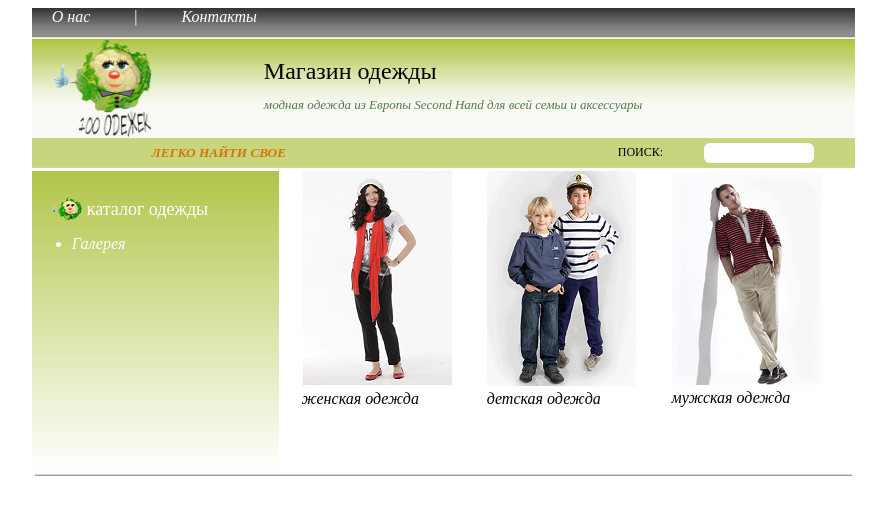
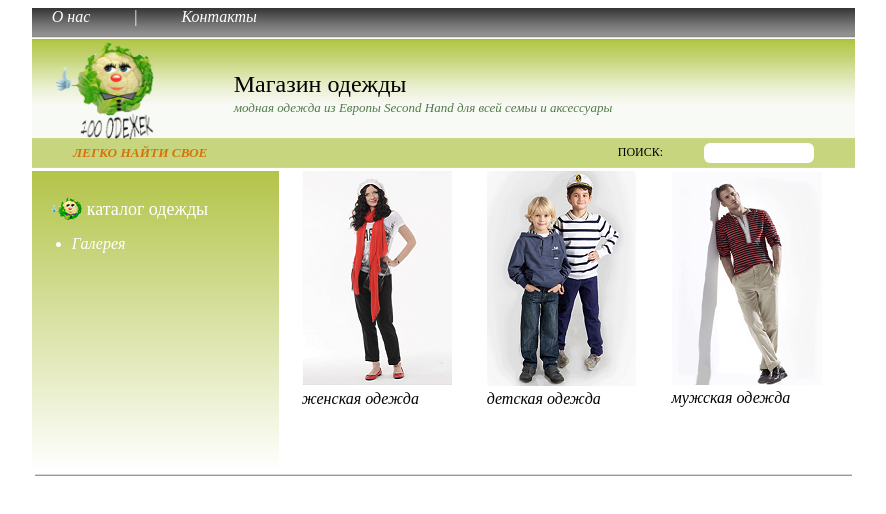
Before and after one commit to VlVl/kapusta, a website: page views/index.html in a window 1280 px wide. Shown: the top 514 px of the page, without its empty margins (198-1084 px from the left). Drawn offline with nearby package versions, Linux system fonts and the light colour scheme; files that its build step writes are made by us from their sources; files whose address does not match are found by name.

Commit message:
header dis->table

```diff
--- a/static/css/style.css
+++ b/static/css/style.css
@@ -22,31 +22,35 @@ body {
     	background-image: url(../img/logodiv.png);
     	background-repeat: repeat-x;
 }
+.header a img {
+    border: none;
+}
+
 .texts {
     position : relative;
-    left : 10%;
-    top : 0;
-    z-index:2;
+    /*left : 10%;*/
+    /*top : 0;*/
+    /*z-index:2;*/
 }
 .title {
 	font-size : x-large;
-    position: relative;
-    top : 20px;
-    left: 30px;
+    /*position: relative;*/
+    /*top : 20px;*/
+    /*left: 30px;*/
 }
 .subtitle {
 	font-size : small;
 	color : #517948;
-    position: relative;
-    top : 30px;
-    left: 30px;
+    /*position: relative;*/
+    /*top : 30px;*/
+    /*left: 30px;*/
 }
 .logobg {
     width:  223px;
     height: 100px;
  	float : right;
-	position : relative;
-	top : -100px;
+	/*position : relative;*/
+	/*top : -100px;*/
     background-image: url(../img/logofon.png);
     background-repeat: repeat-x;
 	z-index : 1;
@@ -67,6 +71,7 @@ body {
 	color : #d77409;
 	position : relative;
 	top : 5px;
+    left: 5%;
 }
 .find {
 	float : right;
@@ -111,7 +116,7 @@ body {
     	float: left;
 	z-index:1;
 }
-.leftmenu a, a:visited {
+a, a:visited {
     text-decoration:none;
     outline:none;
     /*color: #ffffff;*/
--- a/views/index.html
+++ b/views/index.html
@@ -14,13 +14,15 @@
     <span><i><a href="http://vk.com/kapusta_100_odezhek">Контакты</a></i></span>
   </div>
   <div class="header">
-    <div class="img">
+    <table width="100%"><tr>
+    <td class="img">
       <a href="/"><img height="100" src="img/logo.png" ></a>
-    </div>
-    <div class="texts">
+    </td>
+    <td class="texts">
       <span class="title">Магазин одежды</span><br>
       <span class="subtitle"><i>модная одежда из Европы Second Hand для всей семьи и аксессуары</i></span>
-    </div>
+    </td>
+    </tr></table>
   </div>
   <!--<div class="logobg" ></div>-->
   <div class="search">
```
